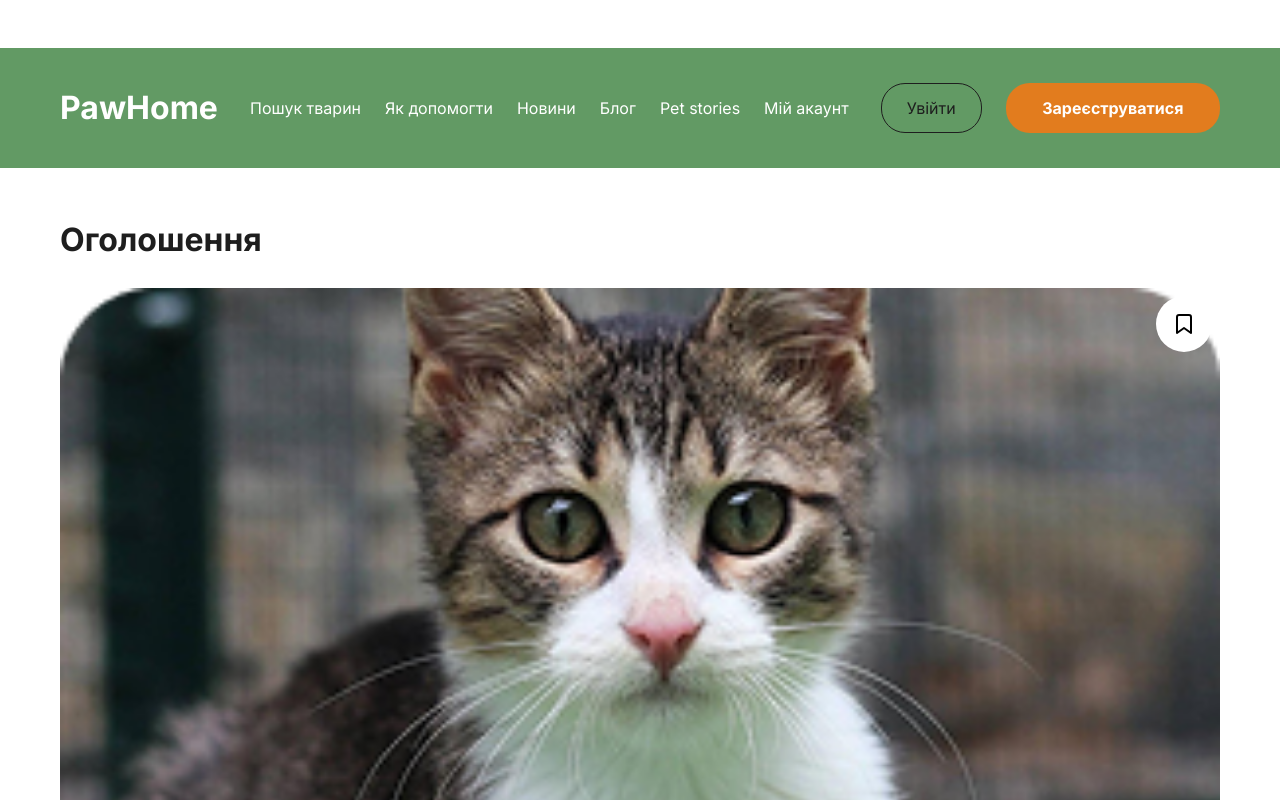
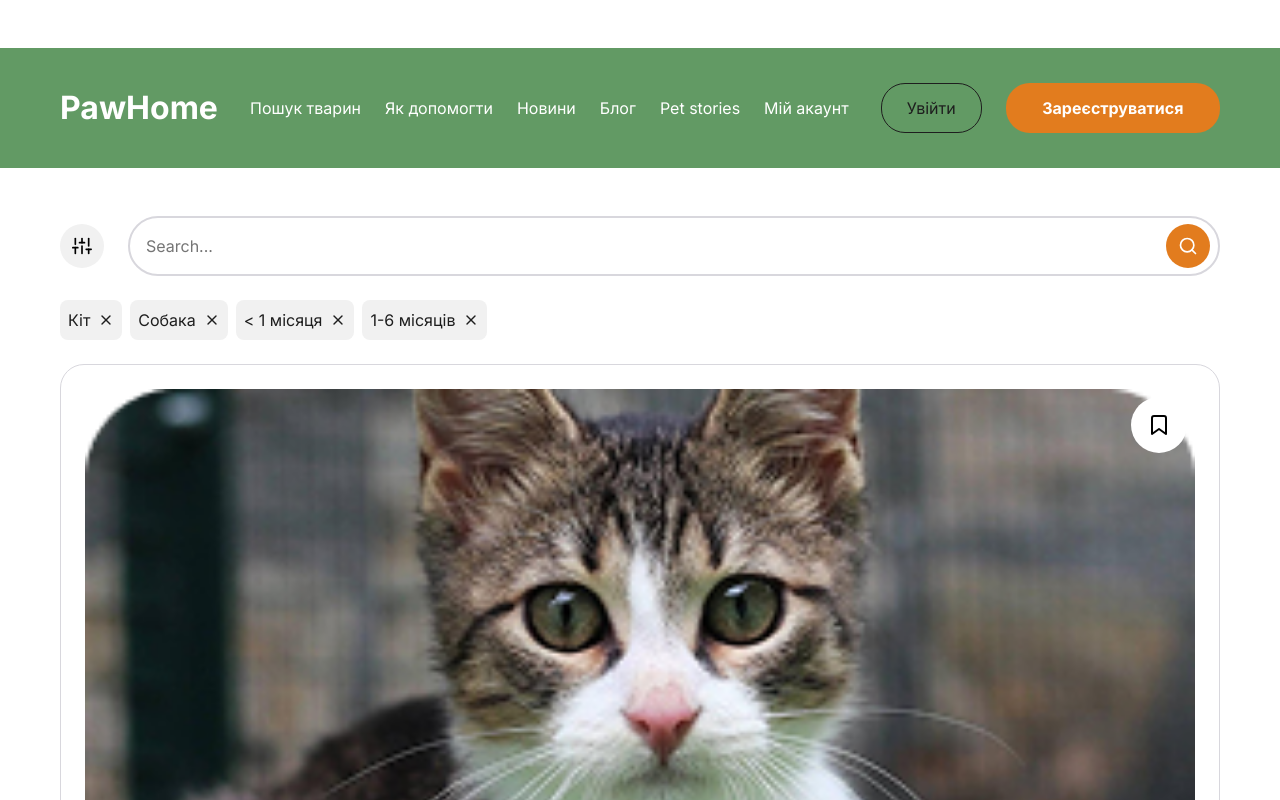
Before and after one commit to ivantelizhenko/test_hackton, a React (Vite) app: page / in a window 1280 px wide. Shown: the top 800 px of the page. Built offline with nearby package versions, Linux system fonts and the light colour scheme.

Commit message:
filters has been done

```diff
--- a/src/App.jsx
+++ b/src/App.jsx
@@ -6,7 +6,7 @@
 import { useState } from "react";
 
 function App() {
-  const [currentPage, setCurrentPage] = useState("card-details");
+  const [currentPage, setCurrentPage] = useState("cardsList");
 
   return (
     <Wrapper>
--- a/src/components/CardsList.jsx
+++ b/src/components/CardsList.jsx
@@ -2,6 +2,8 @@
 import UnstyledButton from "./UnstyledButton";
 import Icon from "./Icon";
 import Card from "./Card";
+import { useState } from "react";
+import Filters from "./Filters";
 
 const testData = [
   {
@@ -23,6 +25,13 @@
 ];
 
 function CardsList({ setPage }) {
+  const [showFilters, setShowFilters] = useState(false);
+
+  const handleOpenFilters = () => setShowFilters(true);
+  const handleCloseFilters = () => {
+    console.log("click list");
+    setShowFilters(false);
+  };
   function handleShowDetails() {
     setPage("card-details");
   }
@@ -30,7 +39,7 @@
   return (
     <Wrapper>
       <Header>
-        <FilterButton>
+        <FilterButton onClick={handleOpenFilters}>
           <Icon id="filters" size={20} strokeWidth={2} />
         </FilterButton>
         <SearchInput>
@@ -68,6 +77,7 @@
           <Card key={data.id} data={data} onClick={handleShowDetails} />
         ))}
       </Cards>
+      {showFilters && <Filters handleClose={handleCloseFilters} />}
     </Wrapper>
   );
 }
--- /dev/null
+++ b/src/components/Filters.jsx
@@ -0,0 +1,185 @@
+import styled from "styled-components";
+import UnstyledButton from "./UnstyledButton";
+import Icon from "./Icon";
+import { WEIGHTS } from "../constants";
+import Button from "./Button";
+
+const testData = [
+  {
+    id: "asdrgrngrjgr1233312",
+    title: "Вид тварини",
+    options: ["Кіт", "Собака"],
+  },
+  {
+    id: "27747574573",
+    title: "Вік",
+    options: [
+      "< 1 місяця",
+      "1-6 місяців",
+      "6-12 місяців",
+      "1-2 роки",
+      "2-7 роки",
+      "7+ років",
+    ],
+  },
+  {
+    id: "asdrgrngrjgr",
+    title: "Стан здоров'я",
+    options: [
+      "Здорова",
+      "Стерилізована",
+      "Щеплена",
+      "Частково щеплена",
+      "Поранена",
+      "В тяжкому стані",
+      "Хвора",
+    ],
+  },
+];
+
+function Filters({ handleClose }) {
+  return (
+    <Wrapper open>
+      <ButtonClose onClick={handleClose}>
+        <Icon id="close" size={24} strokeWidth={2} />
+      </ButtonClose>
+      {testData.map(({ title, options, id }) => (
+        <Block key={id}>
+          <Heading>{title}</Heading>
+          <Box>
+            {options.map((title) => (
+              <Checkbox key={title}>
+                <CheckboxIcon id="check" size={16} strokeWidth={2} />
+                <input type="checkbox" />
+                <CustomCheckbox />
+                <span>{title}</span>
+              </Checkbox>
+            ))}
+          </Box>
+        </Block>
+      ))}
+      <Block>
+        <Heading>Місцезнаходження</Heading>
+        <Box>
+          <Select>
+            <select>
+              <option>Область</option>
+            </select>
+            <SelectIcon id="chevron-down" size={16} strokeWidth={2} />
+          </Select>
+          <Select>
+            <select>
+              <option>Населений пунк</option>
+            </select>
+            <SelectIcon id="chevron-down" size={16} strokeWidth={2} />
+          </Select>
+        </Box>
+      </Block>
+      <Box>
+        <Button type="fill">Шукати</Button>
+        <Button type="outline">Очистити все</Button>
+      </Box>
+    </Wrapper>
+  );
+}
+
+const Wrapper = styled.dialog`
+  background-color: white;
+  position: fixed;
+  z-index: 100;
+  top: 0;
+  right: 0;
+  width: 100%;
+  max-width: 100vw;
+  height: 100%;
+  padding: 48px 16px;
+
+  display: grid;
+  row-gap: 24px;
+  overflow-y: scroll;
+`;
+
+const ButtonClose = styled(UnstyledButton)`
+  position: absolute;
+  top: 48px;
+  right: 16px;
+`;
+
+const Heading = styled.h4`
+  font-weight: ${WEIGHTS.normal};
+  height: fit-content;
+`;
+
+const Block = styled.div`
+  display: flex;
+  flex-direction: column;
+  gap: 12px;
+`;
+
+const Box = styled.div`
+  display: grid;
+  row-gap: 12px;
+`;
+
+const CheckboxIcon = styled(Icon)`
+  color: white;
+  position: relative;
+  z-index: 10;
+`;
+
+const CustomCheckbox = styled.span`
+  position: absolute;
+  left: 0;
+  top: 50%;
+  transform: translateY(-50%);
+  width: 16px;
+  height: 16px;
+  border: 1px solid gray;
+  border-radius: 4px;
+  background-color: transparent;
+`;
+
+const Checkbox = styled.label`
+  --padding: 16px;
+  --gap: 12px;
+
+  display: flex;
+  gap: 12px;
+  align-items: center;
+  position: relative;
+  /* padding-left: calc(var(--padding) + var(--gap)); */
+
+  input {
+    position: absolute;
+    width: 16px;
+    height: 16px;
+    z-index: 200;
+    opacity: 0;
+  }
+
+  & input:checked + ${CustomCheckbox} {
+    background-color: var(--color-secondary);
+    border: none;
+  }
+`;
+
+const Select = styled.div`
+  position: relative;
+  width: 100%;
+  padding: 12px 16px;
+  border: 2px solid #d9d9d9;
+  border-radius: 8px;
+  select {
+    background-color: transparent;
+    border: none;
+    appearance: none;
+  }
+`;
+
+const SelectIcon = styled(Icon)`
+  position: absolute;
+  top: 50%;
+  transform: translateY(-50%);
+  right: 12px;
+`;
+export default Filters;
--- a/src/components/Icon.jsx
+++ b/src/components/Icon.jsx
@@ -12,6 +12,8 @@
   MapPin,
   Home,
   Phone,
+  Check,
+  ChevronDown,
 } from "react-feather";
 import { Venus, Mars } from "lucide-react";
 
@@ -29,6 +31,8 @@
   "map-pin": MapPin,
   home: Home,
   phone: Phone,
+  check: Check,
+  "chevron-down": ChevronDown,
 };
 
 const Icon = ({ id, size, strokeWidth = 1, style, ...delegated }) => {
```
